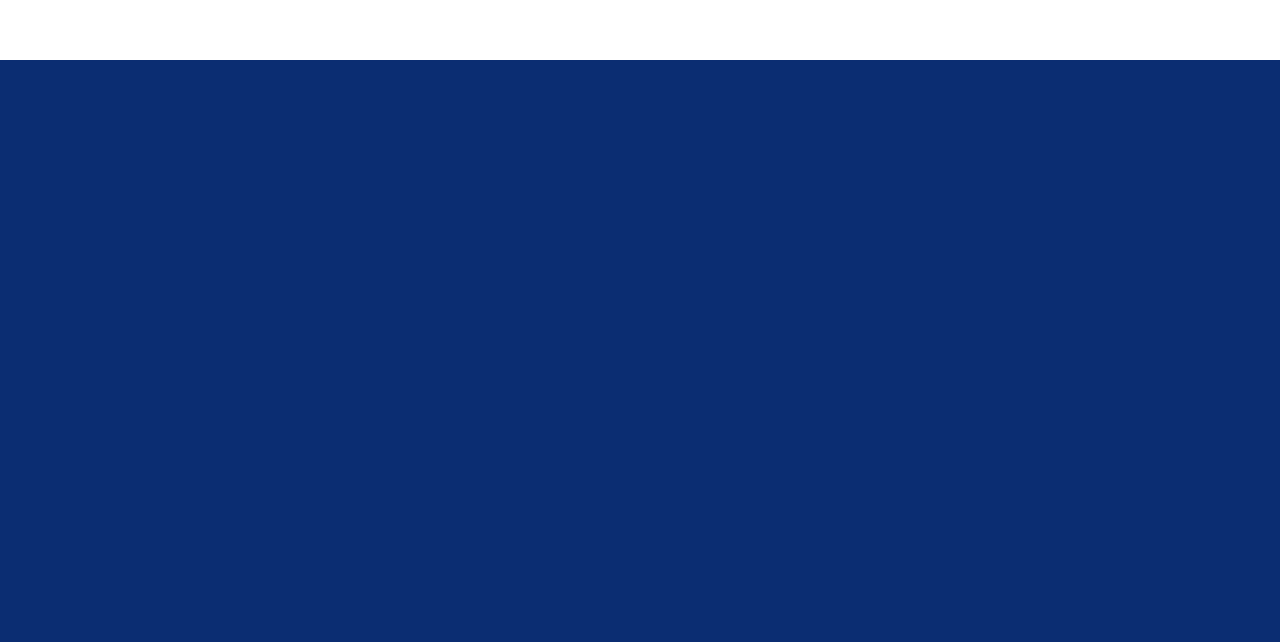
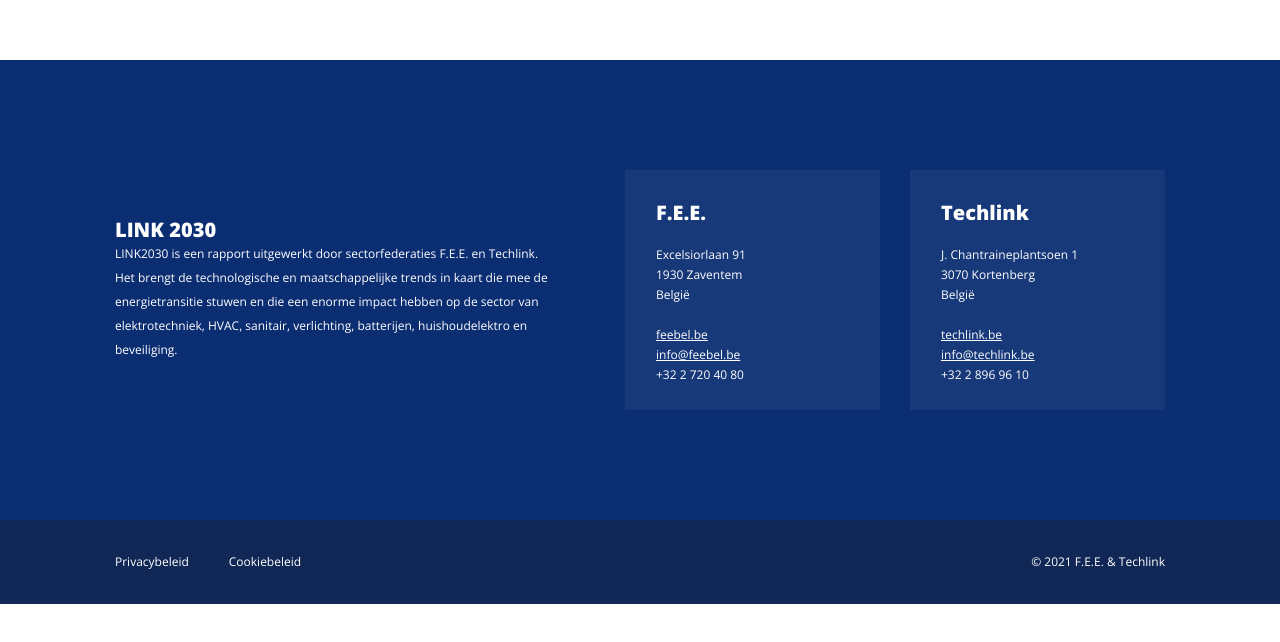
Before and after one commit to Ziothh/Digital-Astronaut--Test, a React (Create React App) app: page / in a window 1280 px wide. Shown: the part 2627-3269 px from the top of the page. After the commit the page ends 3231 px from the top, so only its background shows below. Built offline with nearby package versions, Linux system fonts and the light colour scheme.

Commit message:
Made the footer and added some responsiveness

```diff
--- a/src/components/Footer/Footer.scss
+++ b/src/components/Footer/Footer.scss
@@ -1,3 +1,72 @@
 footer {
-    min-height: 1440px;
+    min-height: 460px;
+    display: flex;
+    flex-direction: column;
+    justify-content: space-between;
+
+    .footer-content,
+    .footer-privacy {
+        max-width: 1110px;
+        width: 100%;
+
+        display: flex;
+        justify-content: space-between;
+        align-items: center;
+        flex-wrap: wrap;
+        gap: 20px;
+    }
+
+    .footer-container {
+        display: flex;
+        justify-content: center;
+        align-items: center;
+
+        &.footer-top {
+            flex: 100%;
+
+            margin-block: 80px;
+
+            .footer-cards {
+                display: flex;
+                flex-wrap: wrap;
+                gap: 30px;
+
+                justify-content: center;
+                align-items: center;
+            }
+
+            .footer-content {
+                @media screen and (max-width: 1064px) {
+                    & {
+                        justify-content: center;
+                    }
+                }
+            }
+        }
+        &.footer-bottom {
+            min-height: 60px;
+
+            flex-wrap: wrap;
+            gap: 40px;
+
+            .footer-privacy-links {
+                display: flex;
+                gap: 40px;
+            }
+
+            @media screen and (max-width: 400px) {
+                .footer-privacy {
+                    align-items: center;
+                    justify-content: center;
+                }
+            }
+            // align-self: flex-start;
+        }
+    }
+
+    .footer-content {
+        .resume {
+            max-width: 444px;
+        }
+    }
 }
--- /dev/null
+++ b/src/components/Footer/components/FooterCard.scss
@@ -0,0 +1,27 @@
+.footer-card {
+    height: 240px;
+    max-width: 255px;
+    min-width: 255px;
+
+    padding: 31px;
+
+    flex: 100%;
+
+    display: flex;
+    flex-direction: column;
+    gap: 20px;
+
+    .footer-card-info {
+        display: flex;
+        flex-direction: column;
+
+        p,
+        a {
+            line-height: 2rem;
+        }
+
+        a {
+            text-decoration: underline;
+        }
+    }
+}
--- /dev/null
+++ b/src/components/Footer/components/FooterCard.tsx
@@ -0,0 +1,40 @@
+import "./FooterCard.scss"
+
+type FooterCardLocationData = {
+    street: string,
+    town: string,
+    country: string,
+}
+type FooterCardContactData = {
+    website: string,
+    email: string,
+    phone: string,
+}
+
+export interface FooterCardData {
+    title: string
+    location: FooterCardLocationData
+    contact: FooterCardContactData
+}
+
+
+const FooterCard: React.FC<FooterCardData> = ({contact, location, title}) => {
+    return (
+        <div className="footer-card bg-lighten">
+            <h2 className="font-primary">{title}</h2>
+            <div className="footer-card-info">
+                <p className="text-ssm">{location.street}</p>
+                <p className="text-ssm">{location.town}</p>
+                <p className="text-ssm">{location.country}</p>
+            </div>
+            <div className="footer-card-info">
+                <a className="text-ssm" href={contact.website}>{contact.website}</a>
+                <a className="text-ssm" href={contact.email}>{contact.email}</a>
+                <p className="text-ssm">{contact.phone}</p>
+            </div>
+        </div>
+    )
+}
+
+
+export default FooterCard
--- a/src/components/Footer/index.tsx
+++ b/src/components/Footer/index.tsx
@@ -1,13 +1,65 @@
 import "./Footer.scss"
 
+import type { FooterCardData } from "./components/FooterCard"
+import FooterCard from "./components/FooterCard"
+
 const index = () => {
+    const fCard1Data: FooterCardData = {
+        title: "F.E.E.",
+        location: {
+            street:"Excelsiorlaan 91",
+            town:"1930 Zaventem",
+            country:"België",
+        },
+        contact: {
+            website:"feebel.be",
+            email:"info@feebel.be",
+            phone:"+32 2 720 40 80",
+        }
+    }
+    const fCard2Data: FooterCardData = {
+        title: "Techlink",
+        location: {
+            street:"J. Chantraineplantsoen 1",
+            town:"3070 Kortenberg",
+            country:"België",
+        },
+        contact: {
+            website:"techlink.be",
+            email:"info@techlink.be",
+            phone:"+32 2 896 96 10",
+        }
+    }
+
     return (
         <footer className="bg-dark">
-            <div className="footer-content">
+            {/* Top */}
+            <div className="footer-container footer-top">
+                <div className="footer-content padding">
+                    <div className="resume">
+                        <h2 className="font-primary">
+                            LINK 2030
+                        </h2>
+                        <p className="text-ssm">
+                            LINK2030 is een rapport uitgewerkt door sectorfederaties F.E.E. en Techlink. Het brengt de technologische en maatschappelijke trends in kaart die mee de energietransitie stuwen en die een enorme impact hebben op de sector van elektrotechniek, HVAC, sanitair, verlichting, batterijen, huishoudelektro en beveiliging.
+                        </p>
+                    </div>
+                    <div className="footer-cards">
+                        <FooterCard {...fCard1Data}/>
+                        <FooterCard {...fCard2Data}/>
+                    </div>
+                </div>
+            </div>
 
-            </div>
-            <div className="privacy">
-
+            {/* Bottom */}
+            <div className="footer-container footer-bottom bg-darker">
+                <div className="footer-privacy padding">
+                    <div className="footer-privacy-links">
+                        <a className="text-ssm" href="#privacy">Privacybeleid</a>
+                        <a className="text-ssm" href="#cookie">Cookiebeleid</a>
+                    </div>
+                    <p className="footer-pricacy-copyright text-ssm">© 2021 F.E.E. & Techlink</p>
+                </div>
             </div>
         </footer>
     )
--- a/src/components/Hero/Hero.scss
+++ b/src/components/Hero/Hero.scss
@@ -55,6 +55,37 @@
                 hr {
                     height: 15px;
                 }
+                h2 {
+                    font-size: 1.89rem;
+                }
+            }
+        }
+        @media screen and (max-width: 430px) {
+            & {
+                h1 {
+                    font-size: 7rem;
+                    line-height: 7rem;
+                }
+                hr {
+                    height: 12px;
+                }
+                h2 {
+                    font-size: 1.65rem;
+                }
+            }
+        }
+        @media screen and (max-width: 380px) {
+            & {
+                h1 {
+                    font-size: 6rem;
+                    line-height: 6rem;
+                }
+                hr {
+                    height: 10px;
+                }
+                h2 {
+                    font-size: 1.39rem;
+                }
             }
         }
     }
--- a/src/scss/utilities/_background.scss
+++ b/src/scss/utilities/_background.scss
@@ -26,7 +26,7 @@
     }
     &-lighten {
         // ! Only use this on a dark bg
-        background: --clr-bg-lighten;
+        background: var(--clr-bg-lighten);
         color: var(--clr-font-primary);
     }
 }
```
